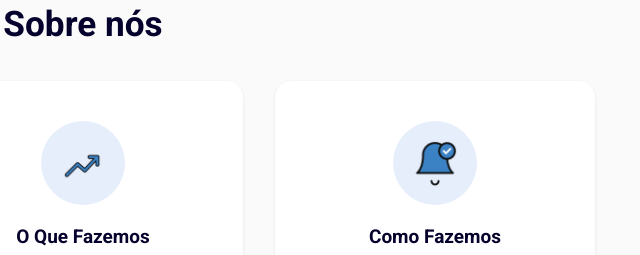
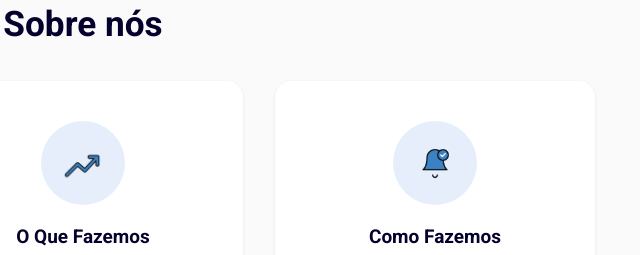
Before and after one commit to MIND-PI/Institucional-web-site, a website: page public/index.html in a window 1280 px wide. Shown: the part 2280-2535 px from the top of the page, 557-1197 px from the left. Drawn offline with Linux system fonts and the light colour scheme; a web font is replaced by a local one.

Commit message:
:sparkles: Feat: Diminuir o tamanho do icone.

```diff
--- a/public/css/estilo.css
+++ b/public/css/estilo.css
@@ -626,6 +626,11 @@ button {
 .box img {
     width: 3rem;
     height: 3rem;
+}
+
+.box .icon3 img{
+    width: 2rem;
+    height: 2rem;
 }
 
 .box h4 {
--- a/public/index.html
+++ b/public/index.html
@@ -221,7 +221,7 @@
             catastróficas.</p>
         </div>
         <div class="box">
-          <div class="icon-circle">
+          <div class="icon-circle icon3">
             <img src="./assets/icon/icon3_como_fazemos.png">
           </div>
           <h4>Como Fazemos</h4>
```
